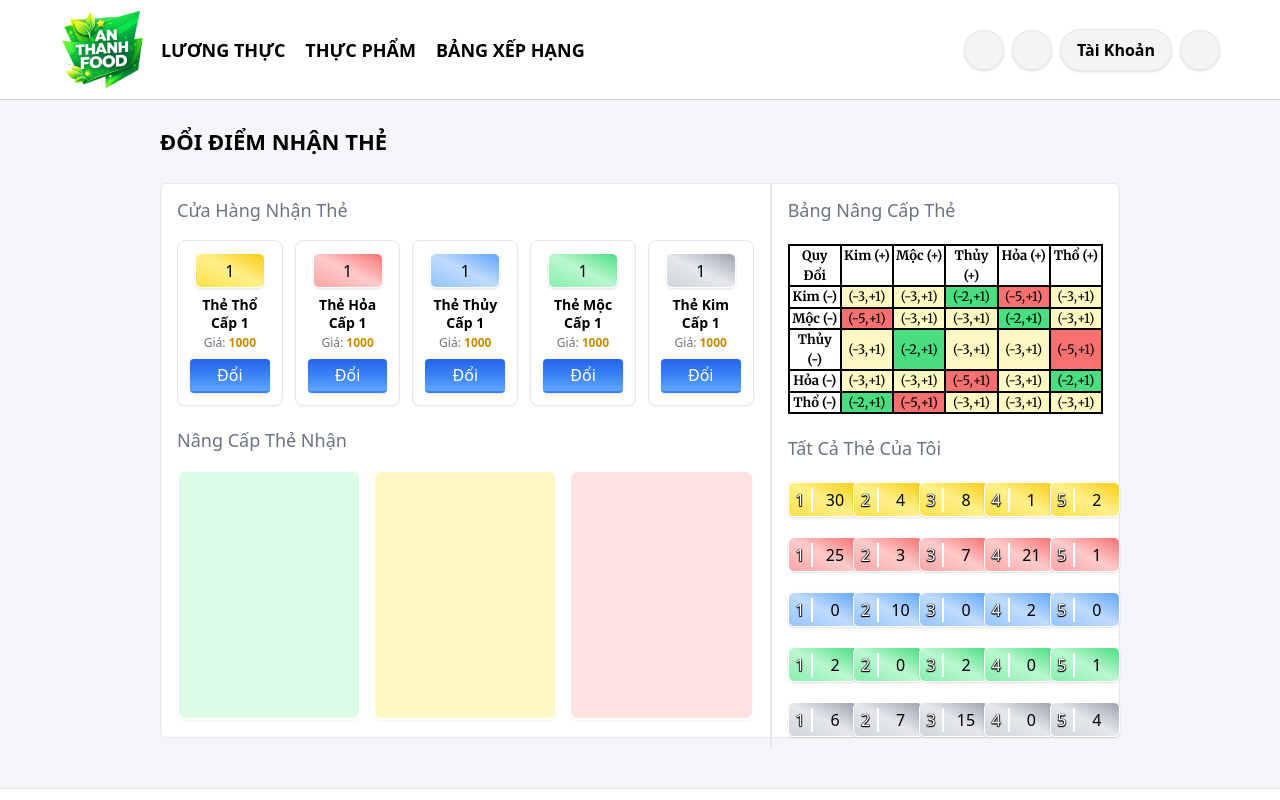
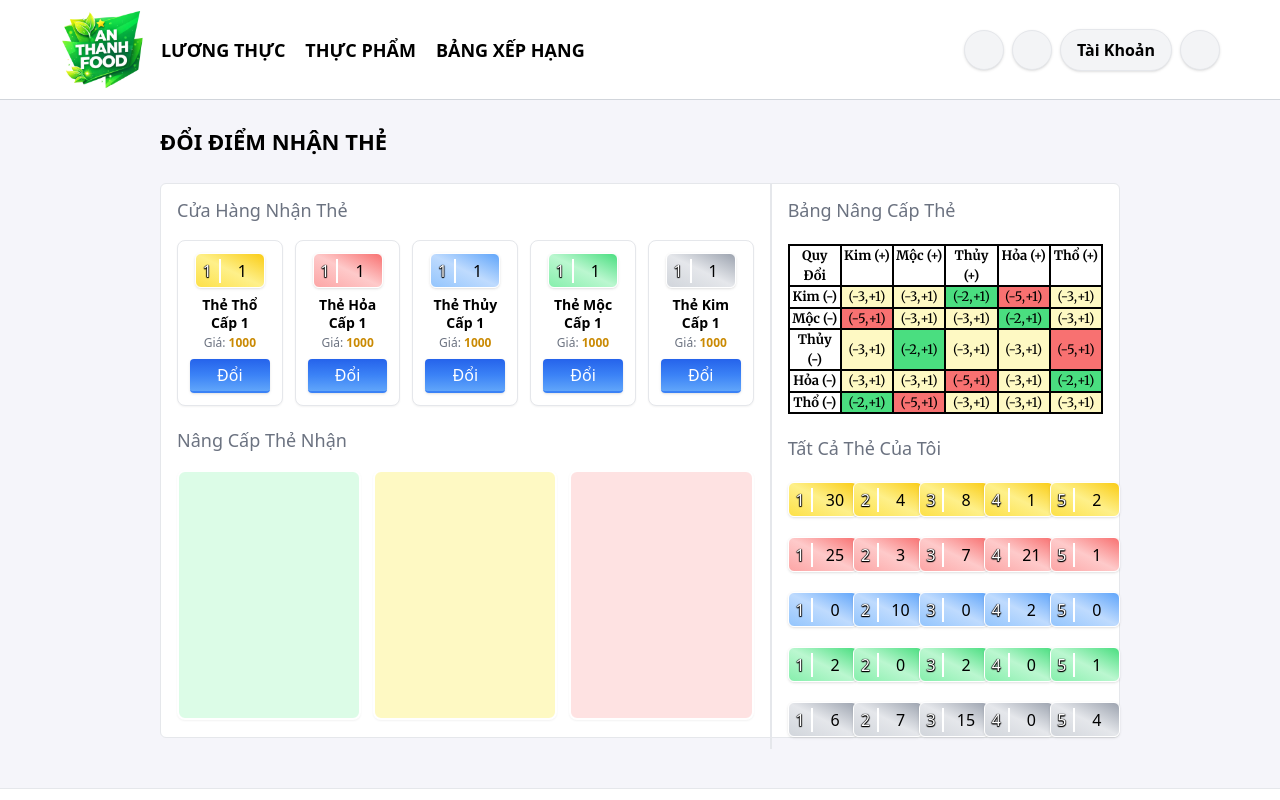
Before and after one commit to SongDuy/web-an-thanh-food, a React (Create React App) app in the folder frontend-web/: page /account/rewards in a window 1280 px wide. Shown: the top 800 px of the page. Built offline with nearby package versions, Linux system fonts and the light colour scheme; some icons are missing; what i18n-iso-countries would draw is missing.

Commit message:
new commit

```diff
--- a/frontend-web/src/pages/account/Rewards.js
+++ b/frontend-web/src/pages/account/Rewards.js
@@ -57,9 +57,14 @@ const AccountRewardsPage = () => {
         <div className="flex flex-col items-center justify-between border border-gray-200 rounded-lg p-3 shadow-sm bg-white text-center">
 
             <div
-                className={`w-[70px] h-[35px] flex items-center justify-center text-black cursor-default bg-gradient-to-tr ${elementStyles[element]} shadow border border-white rounded-md`}
+                className={`w-[70px] h-[35px] cursor-default grid grid-cols-[35%_65%] bg-gradient-to-tr ${elementStyles[element]} shadow border border-white items-center justify-center rounded-md`}
             >
-                1
+                <span className="text-white text-shadow-black font-medium flex items-center justify-center border-r border-white">
+                    1
+                </span>
+                <span className="text-black flex items-center justify-center border-l border-white">
+                    1
+                </span>
             </div>
 
             <p className="font-semibold text-black mt-2 text-sm leading-tight">{name}</p>
```
